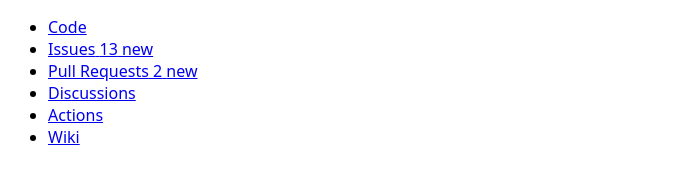
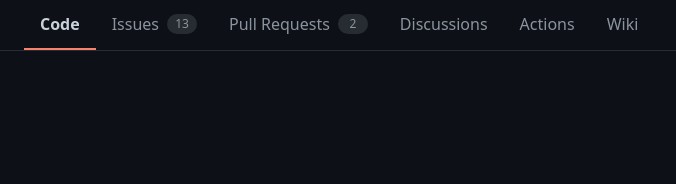
Before and after one commit to SomeAnticsDev/main-nav, a plain HTML site: page index.html in a window 1280 px wide. Shown: the whole page, without its empty margins (0-676 px from the left). Drawn offline with Linux system fonts and the light colour scheme.

Commit message:
style the menu up

```diff
--- a/index.html
+++ b/index.html
@@ -8,26 +8,34 @@
     <title>Document</title>
   </head>
   <body>
-    <nav aria-label="Repository" id="repository-nav">
-      <ul aria-labelledby="repository-nav">
-        <li><a aria-current="page" href="/project/name/code">Code</a></li>
+    <nav aria-label="Repository" id="repository-nav" data-repo-nav>
+      <ul aria-labelledby="repository-nav" data-repo-nav--list>
         <li>
-          <a href="/project/name/issues">
+          <a aria-current="page" href="/project/name/code" data-repo-nav--link
+            >Code</a
+          >
+        </li>
+        <li>
+          <a href="/project/name/issues" data-repo-nav--link>
             <span>Issues</span>
-            <span>13</span>
-            <span class="visually-hidden">new </span>
+            <span data-repo-nav--link-augmenter>13</span>
+            <span data-visually-hidden>new </span>
           </a>
         </li>
         <li>
-          <a href="/project/name/pulls">
+          <a href="/project/name/pulls" data-repo-nav--link>
             <span>Pull Requests</span>
-            <span>2</span>
-            <span class="visually-hidden">new </span>
+            <span data-repo-nav--link-augmenter>2</span>
+            <span data-visually-hidden>new </span>
           </a>
         </li>
-        <li><a href="/project/name/discussions">Discussions</a></li>
-        <li><a href="/project/name/actions">Actions</a></li>
-        <li><a href="/project/name/wiki">Wiki</a></li>
+        <li>
+          <a href="/project/name/discussions" data-repo-nav--link
+            >Discussions</a
+          >
+        </li>
+        <li><a href="/project/name/actions" data-repo-nav--link>Actions</a></li>
+        <li><a href="/project/name/wiki" data-repo-nav--link>Wiki</a></li>
       </ul>
     </nav>
   </body>
--- a/styles.css
+++ b/styles.css
@@ -2,4 +2,67 @@ body {
   font-family: system-ui, -apple-system, BlinkMacSystemFont, "Segoe UI", Roboto,
     Helvetica, Arial, sans-serif, "Apple Color Emoji", "Segoe UI Emoji",
     "Segoe UI Symbol";
+  background-color: rgb(13, 17, 23);
+  margin: 0;
 }
+
+[data-repo-nav] {
+  overflow-y: auto;
+  border-bottom: 1px solid rgba(139, 148, 158, 0.2);
+  padding: 0 1.5rem;
+}
+
+[data-repo-nav--list] {
+  margin: 0;
+  padding: 0;
+  list-style-type: none;
+  display: flex;
+  white-space: nowrap;
+}
+
+[data-repo-nav--link] {
+  box-sizing: border-box;
+  display: flex;
+  align-items: center;
+  padding: 0 1rem;
+  line-height: 2rem;
+  color: rgb(139, 148, 158);
+  text-decoration: none;
+  line-height: 3rem;
+
+  /* what does this do? */
+  /* outline: 1px dotted transparent;
+  outline-offset: -1px; */
+}
+[data-repo-nav--link] * + * {
+  margin-left: 0.5rem;
+}
+[data-repo-nav--link]:hover {
+  color: rgb(201, 209, 217);
+  text-decoration: none;
+  border-bottom: 2px solid rgb(201, 209, 217);
+}
+
+[data-repo-nav--link-augmenter] {
+  display: inline-block;
+  min-width: 1.25rem;
+  padding: 0 0.25rem;
+  font-size: 12px;
+  font-weight: 500;
+  line-height: 1.5;
+  text-align: center;
+  color: rgb(139, 148, 158);
+  background-color: rgba(139, 148, 158, 0.2);
+  border: 1px solid transparent;
+  border-radius: 2em;
+}
+
+[data-repo-nav--link][aria-current="page"] {
+  color: rgb(201, 209, 217);
+  border-bottom: 2px solid rgb(249, 130, 108);
+  font-weight: 600;
+}
+
+[data-visually-hidden] {
+  display: none;
+}
```
